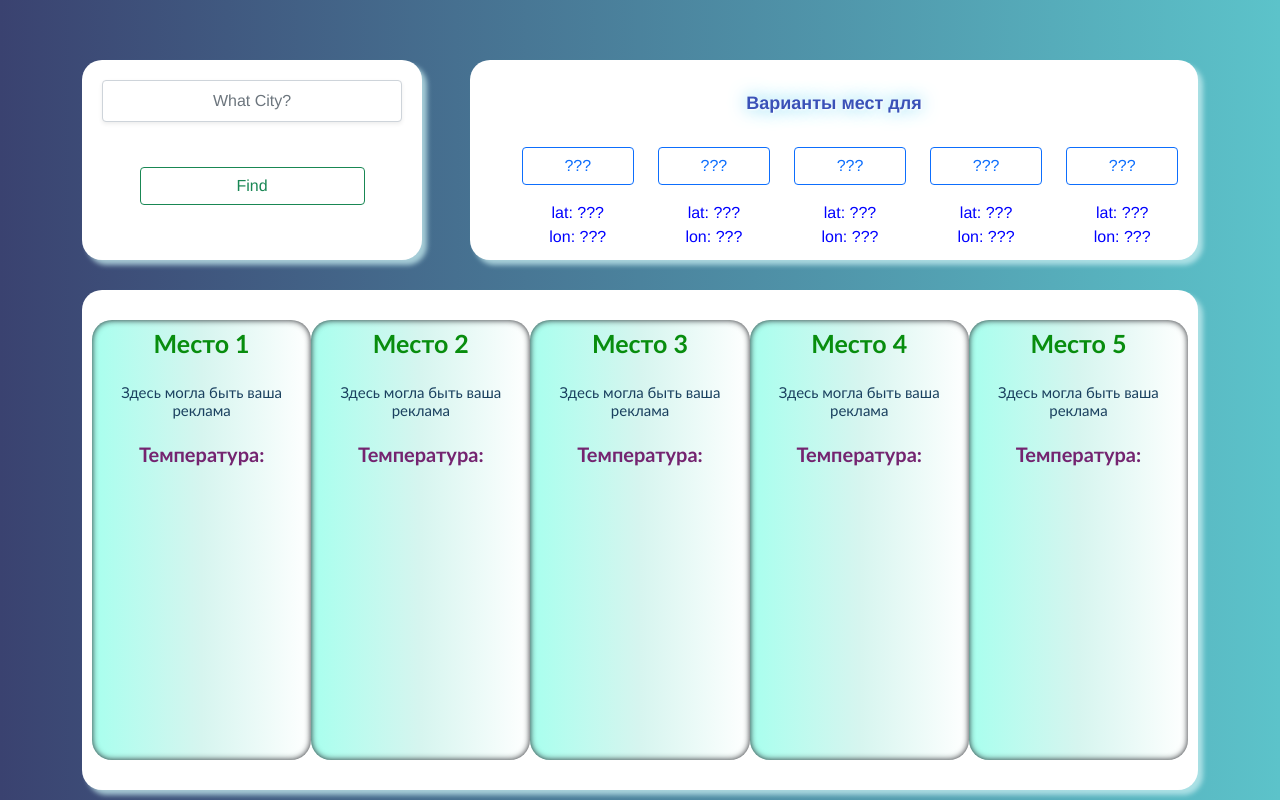
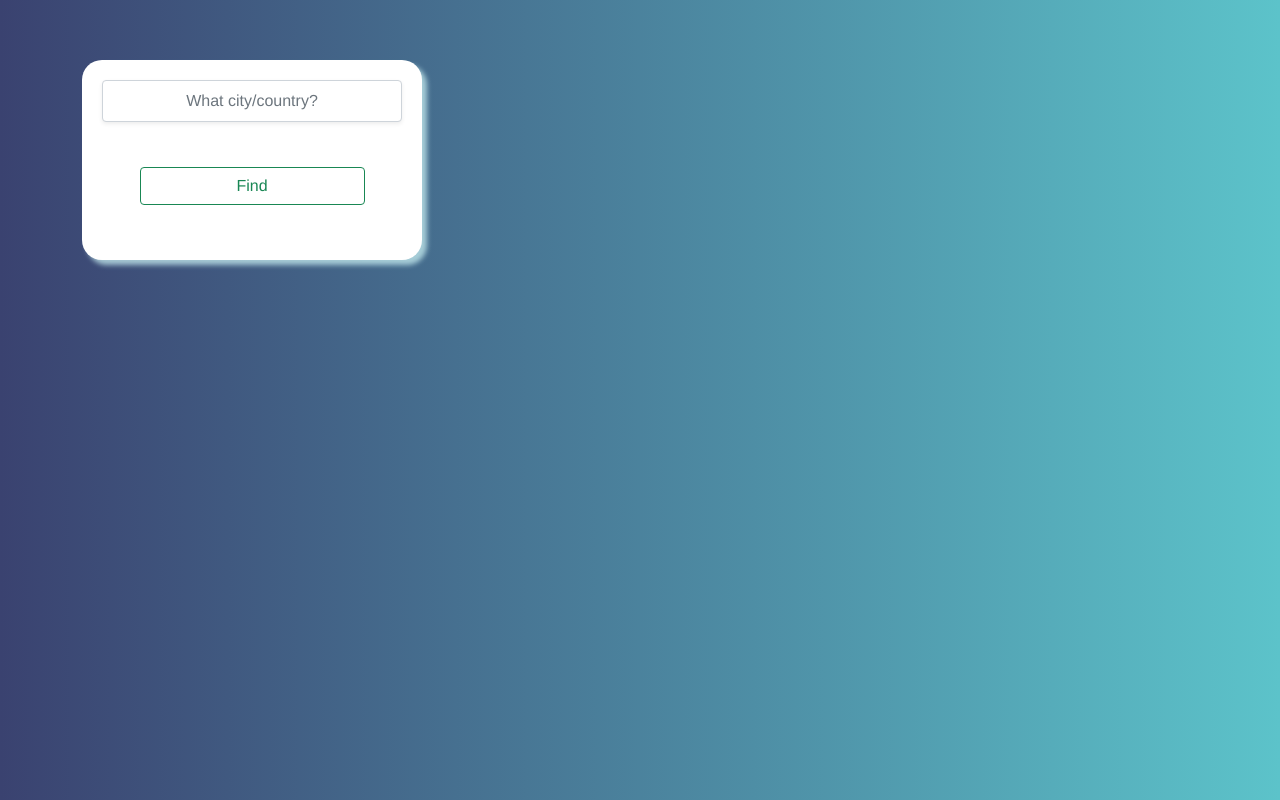
Before and after one commit to VladUst/SearchPlaceVueJS, a Vue app: page / in a window 1280 px wide. Built offline with nearby package versions, Linux system fonts and the light colour scheme.

Commit message:
add weather

```diff
--- a/src/App.vue
+++ b/src/App.vue
@@ -4,7 +4,7 @@
       <div class="row gx-5">
         <div class="col-4">
           <div class="search">
-            <form class="search__location" @submit="getCoords">
+            <form class="search__location">
               <input
                 type="text"
                 class="
@@ -16,7 +16,7 @@
                   shadow-sm
                 "
                 v-model="placeSearch"
-                placeholder="What City?"
+                placeholder="What city/country?"
                 autocomplete="off"
               />
               <button
@@ -30,7 +30,7 @@
           </div>
         </div>
 
-        <div class="col">
+        <div class="col" v-if="placesShow">
           <div class="variants">
             <div class="variants__title">
               Варианты мест для {{ this.placeSearch }}
@@ -38,49 +38,46 @@
             <ul class="variants__buttons">
               <button
                 type="button"
-                class="btn btn-outline-primary"
-                v-for="(button, id) in buttonsList"
+                class="btn btn-outline-primary p-1"
+                v-for="(place, id) in cityPlacesInfo"
                 :key="id"
+                @click.prevent="
+                  getWeather(place.lat, place.lng);
+                  getLandmarks(place.lat, place.lng);
+                "
               >
-                {{ button.name }}
+                {{ place.name }}
               </button>
             </ul>
             <ul class="variants__coords">
-              <li class="coord" v-for="(coor, id) in coordsList" :key="id">
-                lat: {{ coor.lat }}<br />lon: {{ coor.lon }}
+              <li class="coord" v-for="(coor, id) in cityPlacesInfo" :key="id">
+                lat: {{ coor.lat }}<br />lng: {{ coor.lng }}
               </li>
             </ul>
           </div>
         </div>
 
         <div class="col-12">
-          <div class="places">
-            <div class="places__info">
-              <div class="name">Место 1</div>
-              <div class="descr">Здесь могла быть ваша реклама</div>
-              <div class="weather">Температура:</div>
+          <div class="weather" v-if="weatherShow">
+            <div class="weather__descr">{{ weatherInfo.descr }}</div>
+            <div class="weather__feels">
+              feels: {{ weatherInfo.feels }} &#8451;
             </div>
-            <div class="places__info">
-              <div class="name">Место 2</div>
-              <div class="descr">Здесь могла быть ваша реклама</div>
-              <div class="weather">Температура:</div>
+            <div class="weather__temp">{{ weatherInfo.temp }} &#8451;</div>
+            <div class="weather__humid">humid: {{ weatherInfo.humid }}</div>
+            <div class="weather__wind">wind: {{ weatherInfo.wind }}</div>
+          </div>
+          <ul class="places" v-if="landmarksShow">
+            <div
+              class="places__info"
+              v-for="(info, id) in landmarksInfo"
+              :key="id"
+            >
+              <div class="name">{{ info.name }}</div>
+              <div class="descr">{{ info.descr }}</div>
+              <div class="rate">Оценка: {{ info.rate }}</div>
             </div>
-            <div class="places__info">
-              <div class="name">Место 3</div>
-              <div class="descr">Здесь могла быть ваша реклама</div>
-              <div class="weather">Температура:</div>
-            </div>
-            <div class="places__info">
-              <div class="name">Место 4</div>
-              <div class="descr">Здесь могла быть ваша реклама</div>
-              <div class="weather">Температура:</div>
-            </div>
-            <div class="places__info">
-              <div class="name">Место 5</div>
-              <div class="descr">Здесь могла быть ваша реклама</div>
-              <div class="weather">Температура:</div>
-            </div>
-          </div>
+          </ul>
         </div>
       </div>
     </div>
@@ -92,35 +89,121 @@ export default {
   data() {
     return {
       placeSearch: "",
-      buttonsList: [
-        { id: 0, name: "???" },
-        { id: 1, name: "???" },
-        { id: 2, name: "???" },
-        { id: 3, name: "???" },
-        { id: 4, name: "???" },
+
+      placesShow: false,
+      cityPlacesInfo: [
+        { id: 0, name: "???", lat: "???", lng: "???" },
+        { id: 1, name: "???", lat: "???", lng: "???" },
+        { id: 2, name: "???", lat: "???", lng: "???" },
+        { id: 3, name: "???", lat: "???", lng: "???" },
+        { id: 4, name: "???", lat: "???", lng: "???" },
       ],
-      coordsList: [
-        { id: 0, lat: "???", lon: "???" },
-        { id: 1, lat: "???", lon: "???" },
-        { id: 2, lat: "???", lon: "???" },
-        { id: 3, lat: "???", lon: "???" },
-        { id: 4, lat: "???", lon: "???" },
+
+      weatherShow: false,
+      weatherInfo: {
+        descr: "???",
+        feels: "?",
+        temp: "?",
+        humid: "?",
+        wind: "?",
+      },
+      landmarksShow: false,
+      landmarksInfo: [
+        {
+          id: 0,
+          name: "???",
+          descr: "Здесь могла быть ваша реклама",
+          rate: "?",
+        },
+        {
+          id: 1,
+          name: "???",
+          descr: "Здесь могла быть ваша реклама",
+          rate: "?",
+        },
+        {
+          id: 2,
+          name: "???",
+          descr: "Здесь могла быть ваша реклама",
+          rate: "?",
+        },
+        {
+          id: 3,
+          name: "???",
+          descr: "Здесь могла быть ваша реклама",
+          rate: "?",
+        },
+        {
+          id: 4,
+          name: "???",
+          descr: "Здесь могла быть ваша реклама",
+          rate: "?",
+        },
       ],
     };
   },
   methods: {
     getCoords: async function () {
       const keyAPI = "106696ea-af04-4082-b263-4e4fff5b5d0c";
-      const coordsURL = `https://graphhopper.com/api/1/geocode?q=${this.placeSearch}&locale=de&debug=true&key=${keyAPI}`;
+      const coordsURL = `https://graphhopper.com/api/1/geocode?q=${this.placeSearch}&locale=de&debug=true&limit=20&key=${keyAPI}`;
       const response = await fetch(coordsURL);
       const data = await response.json();
-      console.log(data);
-      /* const keyAPI = "fc66e5ec568a2bd3c45c86a9b418c2c2";
-      const coordsURL = `http://api.openweathermap.org/data/2.5/weather?q=${this.placeSearch}&appid=${keyAPI}`;
-      const response = await fetch(coordsURL);
+      let j = 0;
+      for (let i = 0; i < 5; ++i) {
+        this.cityPlacesInfo[i].name = data.hits[j].name;
+        this.cityPlacesInfo[i].lat = data.hits[j].point.lat.toFixed(7);
+        this.cityPlacesInfo[i].lng = data.hits[j].point.lng.toFixed(7);
+        if (data.hits.length >= 9) {
+          j += 2;
+        } else {
+          j++;
+        }
+      }
+      this.placesShow = true;
+    },
+
+    getWeather: async function (lat, lng) {
+      const keyAPI = "fc66e5ec568a2bd3c45c86a9b418c2c2";
+      const weatherURL = `http://api.openweathermap.org/data/2.5/weather?lat=${lat}&lon=${lng}&units=metric&appid=${keyAPI}`;
+      const response = await fetch(weatherURL);
       const data = await response.json();
-      console.log(data);
-      this.placeSearch = ""; */
+      this.weatherInfo.descr = data.weather[0].description;
+      this.weatherInfo.feels = Math.round(data.main.feels_like);
+      this.weatherInfo.temp = Math.round(data.main.temp);
+      this.weatherInfo.humid = data.main.humidity;
+      this.weatherInfo.wind = data.wind.speed;
+      this.weatherShow = true;
+    },
+    getLandmarks: async function (lat, lng) {
+      const keyAPI = "5ae2e3f221c38a28845f05b6010a52c4fc902b08ca31deb9ef521d61";
+      const radiusURL = `http://api.opentripmap.com/0.1/ru/places/radius?radius=5000&lon=${lng}&lat=${lat}&rate=2&format=json&limit=5&apikey=${keyAPI}`;
+      const response = await fetch(radiusURL);
+      const data = await response.json();
+      let size = data.length < 5 ? data.length : 5;
+      for (let i = 0; i < size; ++i) {
+        this.landmarksInfo[i].id = data[i].xid;
+        this.landmarksInfo[i].name = data[i].name;
+        this.landmarksInfo[i].rate = data[i].rate;
+      }
+      /* const descrURL = `http://api.opentripmap.com/0.1/ru/places/xid/${this.landmarksInfo[2].id}?apikey=${keyAPI}`;
+      const descr_resp = await fetch(descrURL);
+      const descr_data = await descr_resp.json();
+      console.log(descr_data); */
+      for (let i = 0; i < size; ++i) {
+        try {
+          const descrURL = `http://api.opentripmap.com/0.1/ru/places/xid/${this.landmarksInfo[i].id}?apikey=${keyAPI}`;
+          const descr_resp = await fetch(descrURL);
+          const descr_data = await descr_resp.json();
+          if ("wikipedia_extracts" in descr_data) {
+            this.landmarksInfo[i].descr = descr_data.wikipedia_extracts.text;
+          } else {
+            continue;
+          }
+        } catch (e) {
+          console.error(e.message);
+        }
+      }
+      this.landmarksShow = true;
     },
   },
 };
@@ -129,5 +212,6 @@ export default {
 <style lang="scss">
 @import "./assets/layouts/searching.scss";
 @import "./assets/layouts/variants.scss";
+@import "./assets/layouts/weather.scss";
 @import "./assets/layouts/places-info.scss";
 </style>
--- a/src/assets/layouts/places-info.scss
+++ b/src/assets/layouts/places-info.scss
@@ -1,21 +1,27 @@
 .places{
     font-family: "Trebuchet MS", Verdana, cursive;
-    margin-top: 30px;
     padding: 30px 10px;
+    margin-top: 20px;
     display: flex;
     justify-content: space-between;
     background: white;
     box-shadow: 5px 5px 5px rgba(199, 238, 240, 0.75);
-    min-height: 500px;
-    border-radius: 20px;
+    min-height: 300px;
+    border-radius: 0 0 20px 20px;
+    opacity:0;
+    transition: 1s;
+    animation: show 5s 1;
+    animation-fill-mode: forwards;
+    animation-delay: 1s;
     &__info{
+        width: 19%;
         padding: 5px;
         border-radius: 20px;
         background: linear-gradient(90deg, #a8ffee,#d6f5ef,#ffffff);
         box-shadow: inset 0 0 6px;
         .name{
             font-weight: 900;
-            font-size: 25px;
+            font-size: 20px;
             color: rgb(8, 141, 14);
         }
         .descr{
@@ -23,9 +29,10 @@
             font-weight: 500;
             font-size: 15px;
             line-height: 18px;
+            font-style: italic;
             color: #1A405F;
         }
-        .weather{
+        .rate{
             margin-top: 20px;
             font-weight: 900;
             font-size: 20px;
--- a/src/assets/layouts/searching.scss
+++ b/src/assets/layouts/searching.scss
@@ -2,7 +2,7 @@
     background: white;
     box-shadow: 5px 5px 5px rgba(199, 238, 240, 0.75);
     padding: 20px;
-    height: 200px;
+    min-height: 200px;
     border-radius: 20px;
     button{
         margin-top: 45px;
--- a/src/assets/layouts/variants.scss
+++ b/src/assets/layouts/variants.scss
@@ -1,9 +1,15 @@
+
 .variants{
     background: white;
     box-shadow: 5px 5px 5px rgba(199, 238, 240, 0.75);
     padding: 20px;
-    height: 200px;
+    min-height: 200px;
     border-radius: 20px;
+    opacity:0;
+    transition: 1s;
+    animation: show 1s 1;
+    animation-fill-mode: forwards;
+    animation-delay: 1s;
     &__title{
         margin-top: 10px;
         font-weight: 700;
--- /dev/null
+++ b/src/assets/layouts/weather.scss
@@ -0,0 +1,43 @@
+.weather{
+    margin-top: 30px;
+    padding: 30px;
+    display: flex;
+    justify-content: space-between;
+    align-items: center;
+    background-image: url(https://mobimg.b-cdn.net/v3/fetch/a8/a8f4be4ceb654a9fa6ae9efad803fd7b.jpeg);
+    box-shadow: 5px 5px 5px rgba(199, 238, 240, 0.75);
+    border-radius: 20px 20px 0 0;
+    min-height: 50px;
+    opacity:0;
+    transition: 1s;
+    animation: show 3s 1;
+    animation-fill-mode: forwards;
+    animation-delay: 1s;
+    &__descr{
+        font-weight: 700;
+        font-size: 20px;
+        font-style: italic;
+        color: #1c2f3f;
+    }
+    &__feels{
+        font-weight: 700;
+        font-size: 20px;
+        color: #1c2f3f;
+    }
+    &__temp{
+        text-shadow: 0 0 5px white, 0 0 10px white, 0 0 15px white, 0 0 20px rgb(221, 81, 46), 0 0 35px rgb(94, 21, 39), 0 0 40px rgb(151, 64, 64), 0 0 50px rgb(172, 92, 103), 0 0 75px rgb(149, 186, 197);
+        font-weight: 900;
+        font-size: 30px;
+        color: #040425;
+    }
+    &__humid{
+        font-weight: 700;
+        font-size: 20px;
+        color: #1c2f3f;
+    }
+    &__wind{
+        font-weight: 700;
+        font-size: 20px;
+        color: #1c2f3f;
+    }
+}
```
Also changed, not shown: src/assets/layouts/base.scss (+8 -0 lines), src/assets/logo.png (deleted), 1 other file (tests, documents, lock files or other folders).
